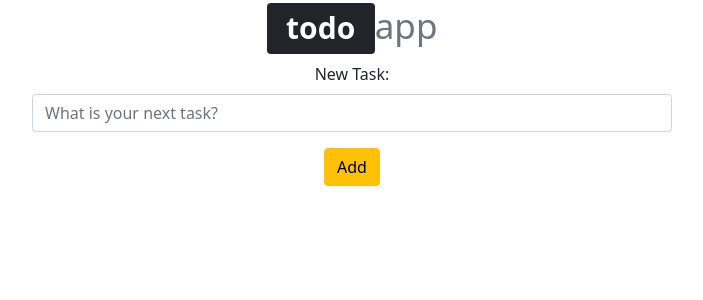
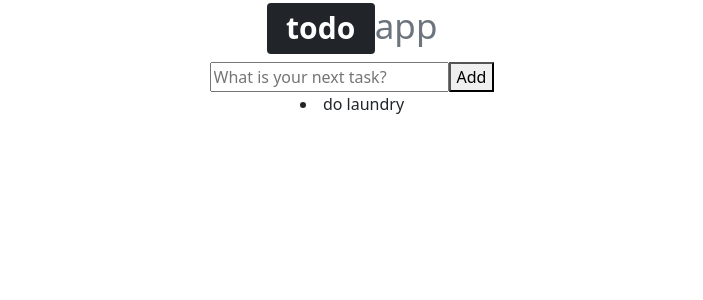
Before and after one commit to RNedder/todo-app, a React (Create React App) app: page / in a window 1280 px wide. Shown: the top 300 px of the page, without its empty margins (288-991 px from the left). Built offline with nearby package versions, Linux system fonts and the light colour scheme.

Commit message:
removed Formik, simplified app, implemented AddTask with dispatch and reducer

```diff
--- a/src/App.js
+++ b/src/App.js
@@ -1,13 +1,68 @@
-import TaskList from './components/TaskList';
-import TaskForm from './components/TaskForm';
+import { useReducer } from 'react';
+import { v4 as uuid } from 'uuid'; // uni
 import Header from './components/Header';
+import AddTask from './components/AddTask';
+import TaskDisplay from './components/TaskDisplay';
 import './App.css';
 
+// initialState object of the todo list - contains an empty array for task objects to be added to
+const initialState = {
+  tasks: [
+    { id: uuid(), name: 'do laundry'} // test object - REMOVE LATER
+  ]
+};
+
+// listReducer manages changes to the list
+// Takes the current state and action and returning the new state
+const listReducer = (state, action) => {
+  console.log(action);
+
+  // switch takes the action type and performs the corresponding update to the list
+  switch (action.type) {
+    case 'ADD_TASK':
+      return {
+        ...state, // spreads the current state
+        tasks: state.tasks.concat([
+          { id: uuid(), name: action.payload } // add unique identifier for id so the order can change later
+        ])
+      };
+
+    // TO DO: add 'REMOVE_TASK' case
+    default:
+      return state;
+
+  }
+};
+
 function App() {
+  const [state, dispatch] = useReducer(listReducer, initialState);
+  const { tasks } = state;
+
   return (
     <div className="App">
+
+      {/* Header & Input */}
+      <div className='header-container'>
         <Header />
-        <TaskForm />
+        <AddTask dispatch={dispatch} />
+      </div>
+
+      {/* Task List */}
+      <div className='list-container'>
+        {/* Iterates through the tasks from initialState and maps them into the view list */}
+        {tasks.map((task) => {
+          return (
+            <TaskDisplay
+              key={task.id}
+              task={task}
+              dispatch={dispatch}
+            />
+          );
+        })}
+
+
+
+      </div>
     </div>
   );
 }
--- /dev/null
+++ b/src/assets/TASKS.js
@@ -0,0 +1,3 @@
+export const TASKS = [
+
+];
--- /dev/null
+++ b/src/components/AddTask.js
@@ -0,0 +1,34 @@
+import { useState } from 'react';
+
+const AddTask = ({ dispatch }) => {
+
+    const [inputValue, updateInput] = useState(''); // tracks the state for the new task to be added
+
+    // tracks user input as it is entered or changed
+    const handleChange = (event) => {
+        // event is onChange - target is the text input box - value is user input
+        updateInput(event.target.value);
+    };
+
+    // dispatches to App.js upon submission of the new task
+    const handleSubmit = (event) => {
+        event.preventDefault(); // prevents the webpage from reloading upon submit
+        dispatch({ type: 'ADD_TASK', payload: inputValue }); // creates a new object to pass into the listReducer on App.js that includes the type of 'ADD_TASK' and the new user input
+        updateInput(''); // resets the new task ready for additional user input
+    };
+
+    return (
+
+        <form onSubmit={handleSubmit}>
+
+            {/* Task Input */}
+            <input type='text' value={inputValue} onChange={handleChange} placeholder='What is your next task?' />
+            <button type='submit' color='warning'>Add</button>
+        </form>
+
+    )
+};
+
+
+
+export default AddTask;
--- a/src/components/TaskDisplay.js
+++ b/src/components/TaskDisplay.js
@@ -1,12 +1,8 @@
-
-const TaskDisplay = (props) => {
-
+// Display format for each task in the list
+const TaskDisplay = ({ task, dispatch }) => {
     return (
-        <>
-        <h5 className='task' >{props.task}</h5>
-        <hr/>
-        </>
+        <li className='task-item'>{task.name}</li>
     );
 };
 
-export default TaskDisplay; // exports TaskDisplay component as the default
+export default TaskDisplay; // exports the TaskDisplay component as the default
--- a/src/components/TaskForm.js
+++ /dev/null
@@ -1,57 +0,0 @@
-import { Col, Button, FormGroup, Label } from 'reactstrap';
-import { Formik, Field, Form, ErrorMessage } from 'formik';
-import { validateTaskForm } from '../utils/validateTaskForm';
-
-const TaskForm = () => {
-
-    const handleSubmit = (values, {resetForm }) => {
-        console.log('New Task:', values);
-        console.log('in JSON Format:', JSON.stringify(values));
-        resetForm(); // reset the form once it has been submitted
-
-    }
-
-    return (
-        <Formik
-            initialValues={{
-                newTask: ''
-            }}
-            onSubmit={handleSubmit}
-            validate={validateTaskForm}
-        >
-            <Form>
-                {/* Task Input */}
-                <FormGroup>
-                    <Label htmlFor='newTask'>New Task:</Label>
-                    <Col sm={{ size: 6, offset: 3 }}>
-                        <Field
-                            name='newTask'
-                            placeholder='What is your next task?'
-                            className='form-control'
-                        />
-                        <ErrorMessage name='newTask'>
-                            {(msg) => <p className='text-danger'>{msg}</p>}
-                        </ErrorMessage>
-                    </Col>
-                </FormGroup>
-
-                {/* Submit Button */}
-                <FormGroup>
-                    <Col md={{ size: 2, offset: 5 }}>
-                        <Button type='submit' color='warning' >
-                            Add
-                        </Button>
-                    </Col>
-                </FormGroup>
-
-            </Form>
-
-        </Formik>
-
-
-    )
-};
-
-
-
-export default TaskForm;
--- a/src/components/TaskList.js
+++ /dev/null
@@ -1,21 +0,0 @@
-import TaskDisplay from './TaskDisplay'; // import the TaskDisplay component to render list items below
-
-// use array.map to render list of tasks
-// renders each list item per TaskDisplay
-const TaskList = (tasks) => {
-
-    if (taskList) {
-        return (
-            <div className='tasks-container m-4'>
-                {taskList.map((task, index) => (
-                    <TaskDisplay key={index} task={task} />
-                ))}
-            </div>
-        );
-    };
-
-    // FIX THIS RETURN STATEMENT
-    return <p>Add some tasks to get started!</p>; // should return if there are no tasks in the array (NOT WORKING???)
-};
-
-export default TaskList; // exports the TaskList component as the default
--- a/src/index.js
+++ b/src/index.js
@@ -1,6 +1,5 @@
 import React from 'react';
 import ReactDOM from 'react-dom/client';
-import { BrowserRouter } from 'react-router-dom';
 import './index.css';
 import App from './App';
 import 'bootstrap/dist/css/bootstrap.min.css';
@@ -9,8 +8,6 @@ import 'bootstrap-social/bootstrap-social.css';
 const root = ReactDOM.createRoot(document.getElementById('root'));
 root.render(
   <React.StrictMode>
-    {/* Redux <Provider store={store}> */}
     <App />
-    {/* Redux </Provider> */}
   </React.StrictMode>
 );
```
